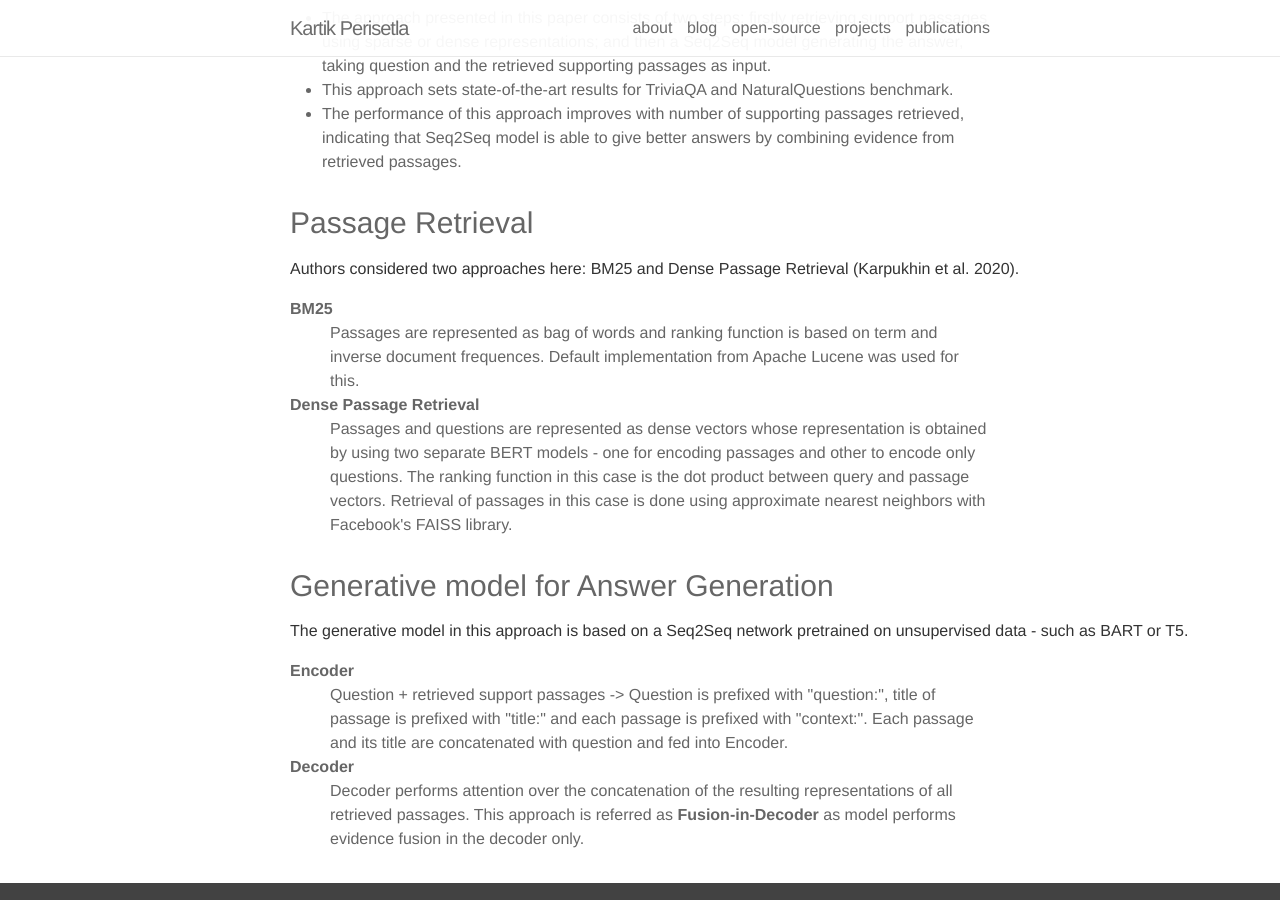
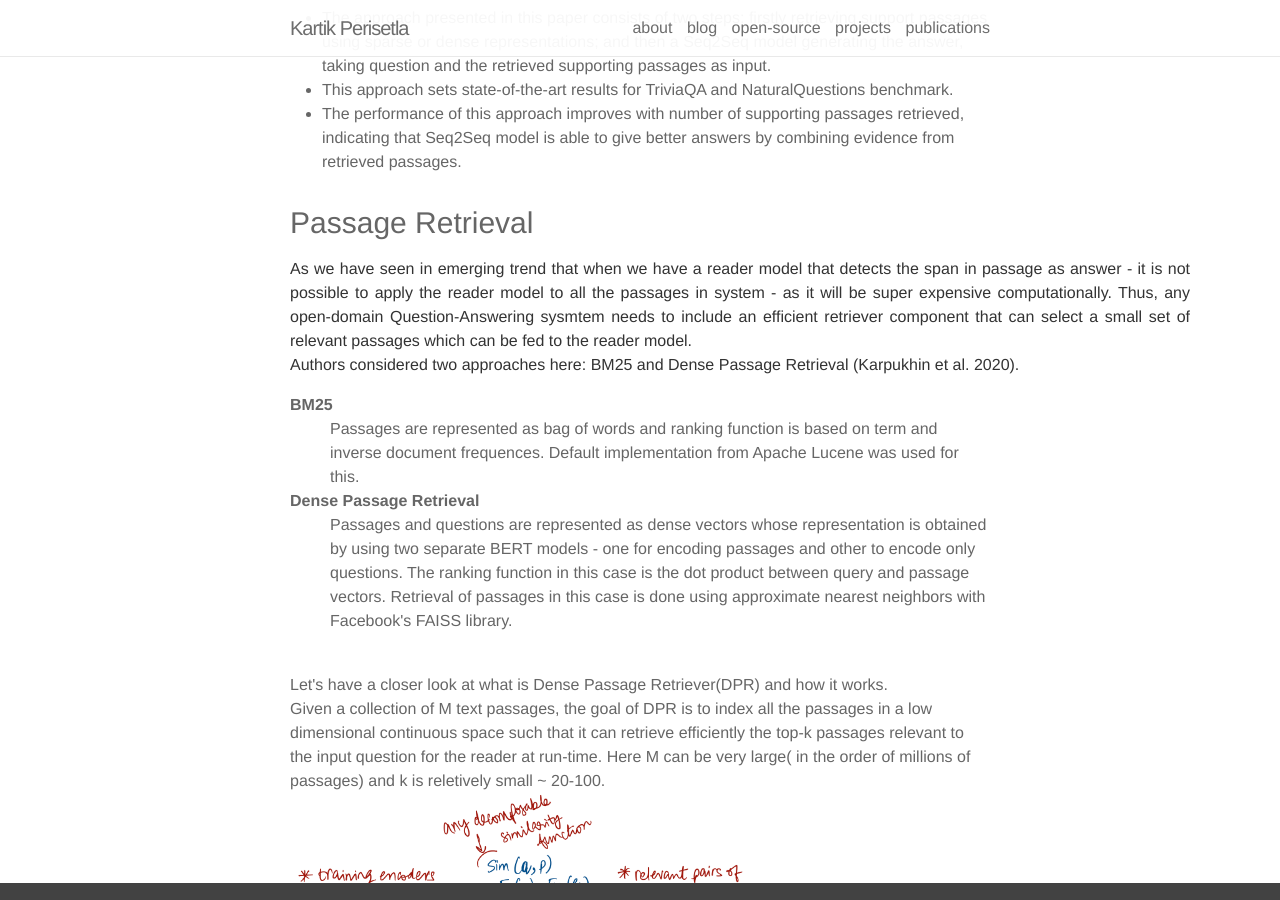
Before and after one commit to kartikperisetla/kartikperisetla.github.io, a Jekyll site: the page built from _posts/2020-07-25-leveraging-passage-retrieval-generative-models-qna.markdown, in a window 1280 px wide and 900 px high, scrolled down 1795 px. Built offline with Jekyll 4.4.1, drawn with Linux system fonts in a browser that asks for light colours; nearby versions of some CDN libraries; comment, search, counter and statistics services are not loaded.

Commit message:
adding dpr summary
adding dpr summary

```diff
--- a/_posts/2020-07-25-leveraging-passage-retrieval-generative-models-qna.markdown
+++ b/_posts/2020-07-25-leveraging-passage-retrieval-generative-models-qna.markdown
@@ -59,6 +59,8 @@ We have seen the use of Generative models for question answering where the answe
 Passage Retrieval
 </h3>
 <p align="justify">
+As we have seen in emerging trend that when we have a reader model that detects the span in passage as answer - it is not possible to apply the reader model to all the passages in system - as it will be super expensive computationally. Thus, any open-domain Question-Answering sysmtem needs to include an efficient retriever component that can select a small set of relevant passages which can be fed to the reader model.
+<br/>
 Authors considered two approaches here: BM25 and Dense Passage Retrieval (Karpukhin et al. 2020).
 <dl>
 <dt><b>BM25</b></dt>
@@ -69,6 +71,13 @@ Authors considered two approaches here: BM25 and Dense Passage Retrieval (Karpuk
 Passages and questions are represented as dense vectors whose representation is obtained by using two separate BERT models - one for encoding passages and other to encode only questions. The ranking function in this case is the dot product between query and passage vectors. Retrieval of passages in this case is done using approximate nearest neighbors with Facebook's FAISS library.
 </dd>
 </dl>
+<br/>
+Let's have a closer look at what is Dense Passage Retriever(DPR) and how it works.
+<br/>
+Given a collection of M text passages, the goal of DPR is to index all the passages in a low dimensional continuous space such that it can retrieve efficiently the top-k passages relevant to the input question for the reader at run-time. Here M can be very large( in the order of millions of passages) and k is reletively small ~ 20-100.
+<br/>
+<img width="500px" src="{{ site.baseurl }}/assets/img/blog/dpr.png"/>
+<p align="justify">
 </p>
 <h3>
 Generative model for Answer Generation
```
Also changed, not shown: assets/img/blog/dpr.png (added).
